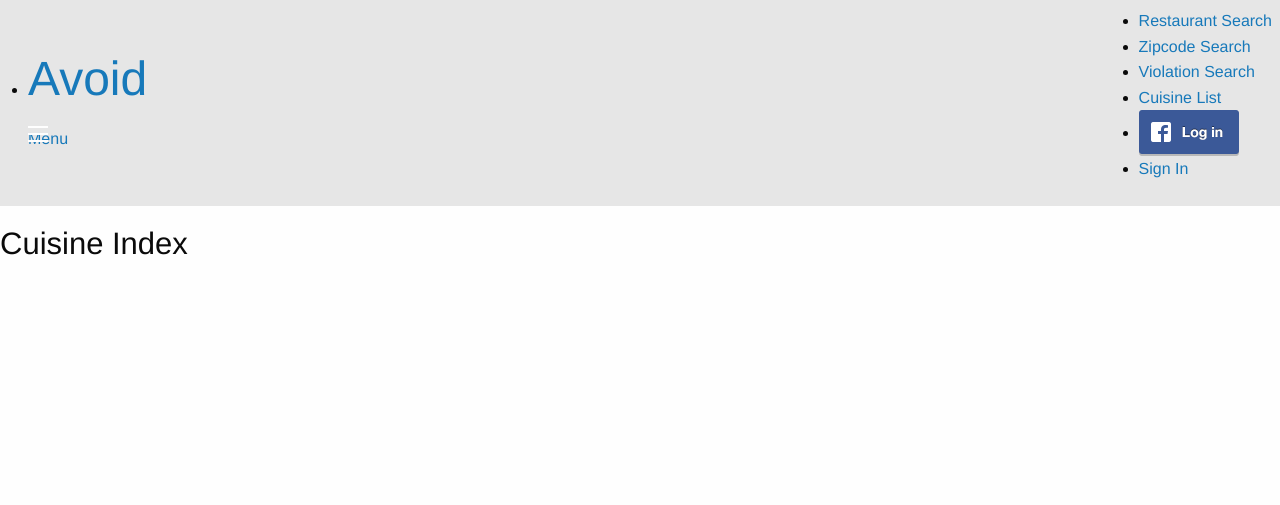
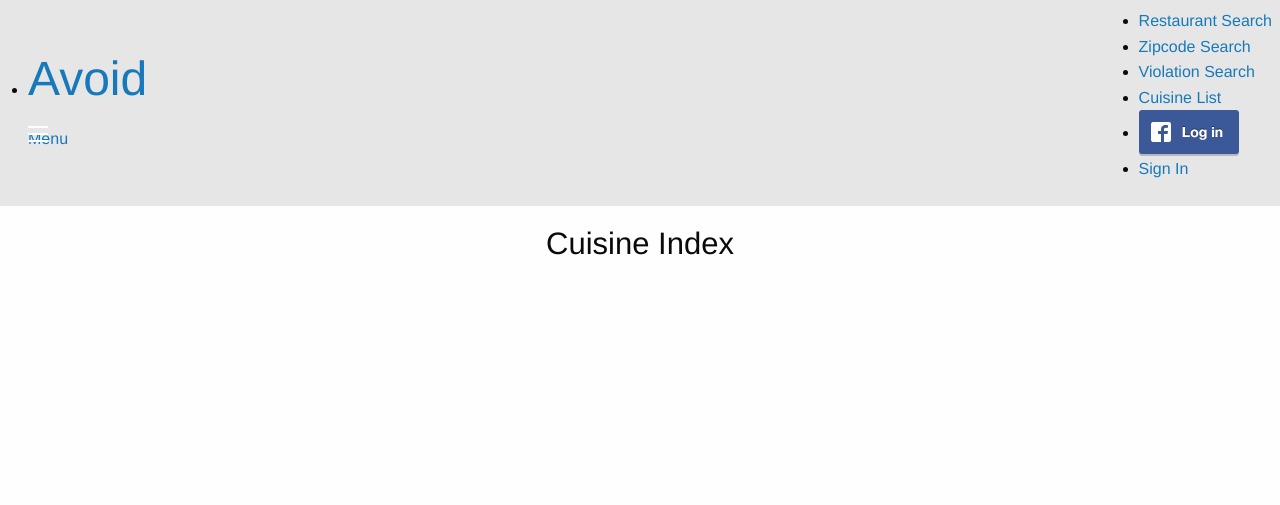
Before and after one commit to danielspector/restaurantrails, a Rails app: page /cuisines in a window 1280 px wide. Shown: the top 505 px of the page. Run offline with Rails 7, Linux system fonts and the light colour scheme; data that the repository does not hold is empty; style sheets or scripts are compiled from the project's sources; parts of the project's set-up code (start-up, migrations or seed data) failed here and were passed over; some libraries are stand-ins or nearby versions; some web fonts are replaced.

Commit message:
centered cuisine index

```diff
--- a/app/views/cuisines/index.html.erb
+++ b/app/views/cuisines/index.html.erb
@@ -1,8 +1,8 @@
-<h3>Cuisine Index</h3>
-<ul>
-  <div class="scroll large-4 columns">
+<h3 class=" centered large-4 columns large-centered">Cuisine Index</h3>
+<div class="scroll large-4 columns large-centered">
+  <ul >
     <% @cuisines.sort { |a,b| a.description <=> b.description }.each do |c| %>
       <li><%= link_to c.description, cuisine_path(c) %></li>
     <% end %>
-  </div>
-</ul>
+  </ul>
+</div>
```
